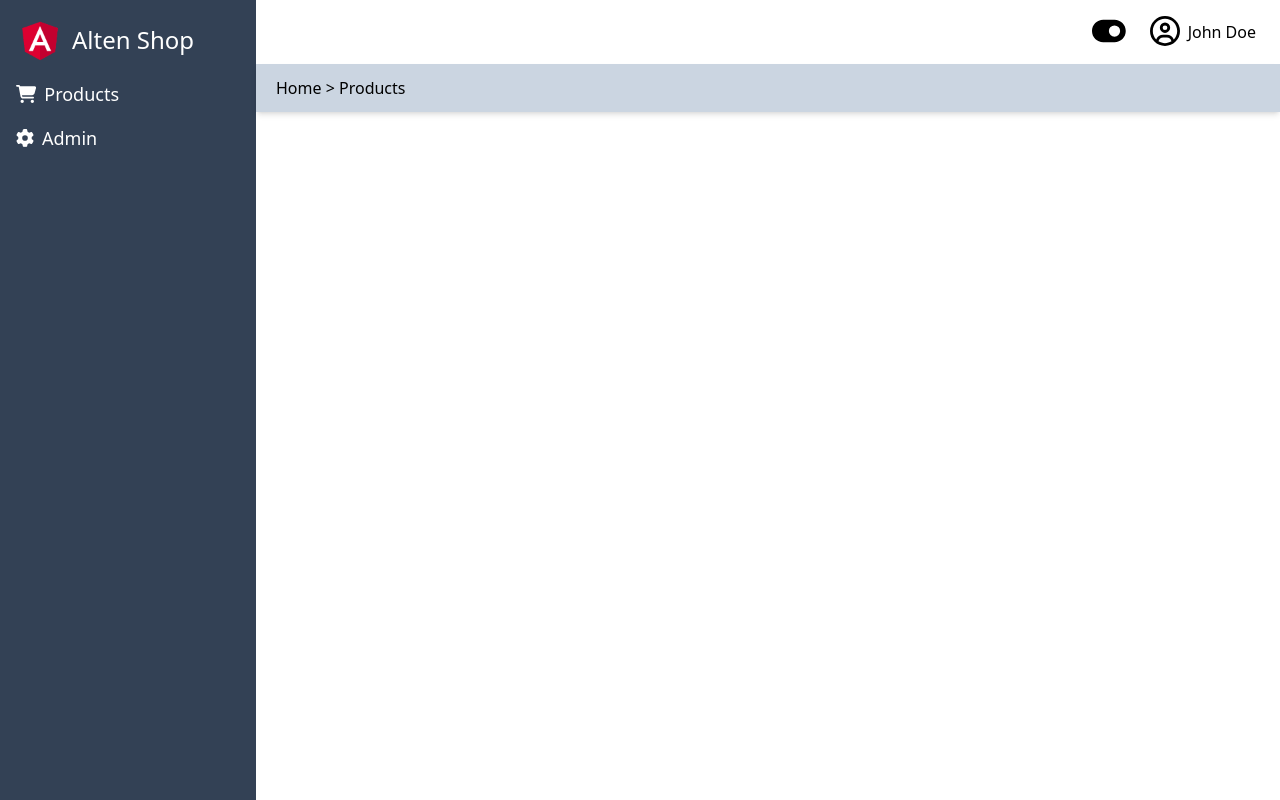
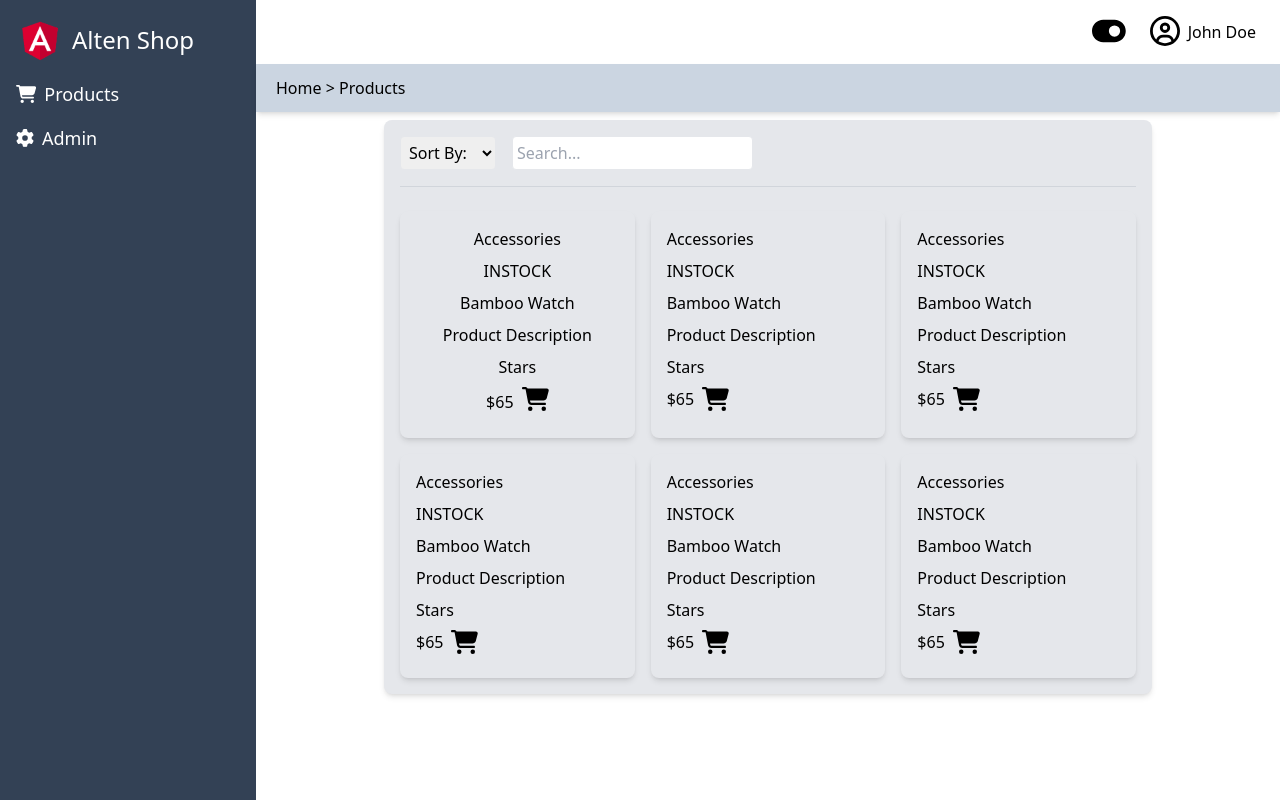
Before and after one commit to gaelamand/altenshop, a React (Create React App) app: page / in a window 1280 px wide. Built offline with nearby package versions, Linux system fonts and the light colour scheme.

Commit message:
:sparkles: MainContainer creation

```diff
--- a/public/index.html
+++ b/public/index.html
@@ -2,12 +2,12 @@
 <html lang="en">
   <head>
     <meta charset="utf-8" />
-    <link rel="icon" href="%PUBLIC_URL%/favicon.ico" />
+    <link rel="icon" href="%PUBLIC_URL%/altenlogo.png" />
     <meta name="viewport" content="width=device-width, initial-scale=1" />
     <meta name="theme-color" content="#000000" />
     <meta
       name="description"
-      content="Web site created using create-react-app"
+      content="Alten Shop exercice"
     />
     <link rel="apple-touch-icon" href="%PUBLIC_URL%/logo192.png" />
     <!--
@@ -24,7 +24,7 @@
       work correctly both with client-side routing and a non-root public URL.
       Learn how to configure a non-root public URL by running `npm run build`.
     -->
-    <title>React App</title>
+    <title>Alten Shop</title>
   </head>
   <body>
     <noscript>You need to enable JavaScript to run this app.</noscript>
--- a/src/App.js
+++ b/src/App.js
@@ -2,6 +2,7 @@
 import SideNav from "./components/SideNav";
 import Navbar from "./components/Navbar";
 import Menu from "./components/Menu"
+import MainContainer from "./components/MainContainer";
 // import { Route, Routes } from "react-router-dom";
 
 const App = () => {
@@ -12,6 +13,7 @@
       <div className="flex-grow">
         <Navbar />
         <Menu />
+        <MainContainer />
       </div>
     </div>
   );
--- /dev/null
+++ b/src/components/MainContainer/index.jsx
@@ -0,0 +1,175 @@
+import React from 'react';
+import { FontAwesomeIcon } from '@fortawesome/react-fontawesome';
+import { faShoppingCart } from '@fortawesome/free-solid-svg-icons';
+
+const MainContainer = () => {
+
+    return (
+        <div className="flex flex-col items-center justify-center mt-2">
+            <div className="bg-gray-200 p-4 rounded-lg shadow-md w-3/4 mb-4">
+                <div className="flex items-center">
+                    <select className="border rounded p-1">
+                        <option>Sort By:</option>
+                        <option>Option 1</option>
+                        <option>Option 2</option>
+                        <option>Option 3</option>
+                    </select>
+                    <input
+                        type="text"
+                        placeholder="Search..."
+                        className="border rounded ml-4 p-1"
+                    />
+                </div>
+                <div className="border-b border-gray-300 my-4"></div>
+
+            <div className="grid grid-cols-3 gap-4 w-full mt-6">
+                {/* Première carte */}
+                <div className="bg-gray-200 p-4 rounded-lg shadow-md w-full">
+                    <div className="flex flex-col text-center">
+                        <div className="mb-2">
+                            Accessories
+                        </div>
+                        <div className="mb-2">
+                            INSTOCK
+                        </div>
+                        <div className="mb-2">
+                            Bamboo Watch
+                        </div>
+                        <div className="mb-2">
+                            Product Description
+                        </div>
+                        <div className="mb-2">
+                            Stars
+                        </div>
+                        <div className="mb-2">
+                            $65
+                            <FontAwesomeIcon icon={faShoppingCart} className="ml-2 text-2xl" />
+                        </div>
+                    </div>
+                </div>
+
+                <div className="bg-gray-200 p-4 rounded-lg shadow-md w-full">
+                    <div className="flex flex-col">
+                        <div className="mb-2">
+                            Accessories
+                        </div>
+                        <div className="mb-2">
+                            INSTOCK
+                        </div>
+                        <div className="mb-2">
+                            Bamboo Watch
+                        </div>
+                        <div className="mb-2">
+                            Product Description
+                        </div>
+                        <div className="mb-2">
+                            Stars
+                        </div>
+                        <div className="mb-2 flex items-center">
+                            $65
+                            <FontAwesomeIcon icon={faShoppingCart} className="ml-2 text-2xl" />
+                        </div>
+                    </div>
+                </div>
+
+                <div className="bg-gray-200 p-4 rounded-lg shadow-md w-full">
+                    <div className="flex flex-col">
+                        <div className="mb-2">
+                            Accessories
+                        </div>
+                        <div className="mb-2">
+                            INSTOCK
+                        </div>
+                        <div className="mb-2">
+                            Bamboo Watch
+                        </div>
+                        <div className="mb-2">
+                            Product Description
+                        </div>
+                        <div className="mb-2">
+                            Stars
+                        </div>
+                        <div className="mb-2 flex items-center">
+                            $65
+                            <FontAwesomeIcon icon={faShoppingCart} className="ml-2 text-2xl" />
+                        </div>
+                    </div>
+                </div>
+
+                <div className="bg-gray-200 p-4 rounded-lg shadow-md w-full">
+                    <div className="flex flex-col">
+                        <div className="mb-2">
+                            Accessories
+                        </div>
+                        <div className="mb-2">
+                            INSTOCK
+                        </div>
+                        <div className="mb-2">
+                            Bamboo Watch
+                        </div>
+                        <div className="mb-2">
+                            Product Description
+                        </div>
+                        <div className="mb-2">
+                            Stars
+                        </div>
+                        <div className="mb-2 flex items-center">
+                            $65
+                            <FontAwesomeIcon icon={faShoppingCart} className="ml-2 text-2xl" />
+                        </div>
+                    </div>
+                </div>
+
+                <div className="bg-gray-200 p-4 rounded-lg shadow-md w-full">
+                    <div className="flex flex-col">
+                        <div className="mb-2">
+                            Accessories
+                        </div>
+                        <div className="mb-2">
+                            INSTOCK
+                        </div>
+                        <div className="mb-2">
+                            Bamboo Watch
+                        </div>
+                        <div className="mb-2">
+                            Product Description
+                        </div>
+                        <div className="mb-2">
+                            Stars
+                        </div>
+                        <div className="mb-2 flex items-center">
+                            $65
+                            <FontAwesomeIcon icon={faShoppingCart} className="ml-2 text-2xl" />
+                        </div>
+                    </div>
+                </div>
+                <div className="bg-gray-200 p-4 rounded-lg shadow-md w-full">
+                    <div className="flex flex-col">
+                        <div className="mb-2">
+                            Accessories
+                        </div>
+                        <div className="mb-2">
+                            INSTOCK
+                        </div>
+                        <div className="mb-2">
+                            Bamboo Watch
+                        </div>
+                        <div className="mb-2">
+                            Product Description
+                        </div>
+                        <div className="mb-2">
+                            Stars
+                        </div>
+                        <div className="mb-2 flex items-center">
+                            $65
+                            <FontAwesomeIcon icon={faShoppingCart} className="ml-2 text-2xl" />
+                        </div>
+                    </div>
+                </div>
+                </div>
+            </div>
+        </div>
+    );
+}
+
+export default MainContainer;
```
Also changed, not shown: public/altenlogo.png (added).
